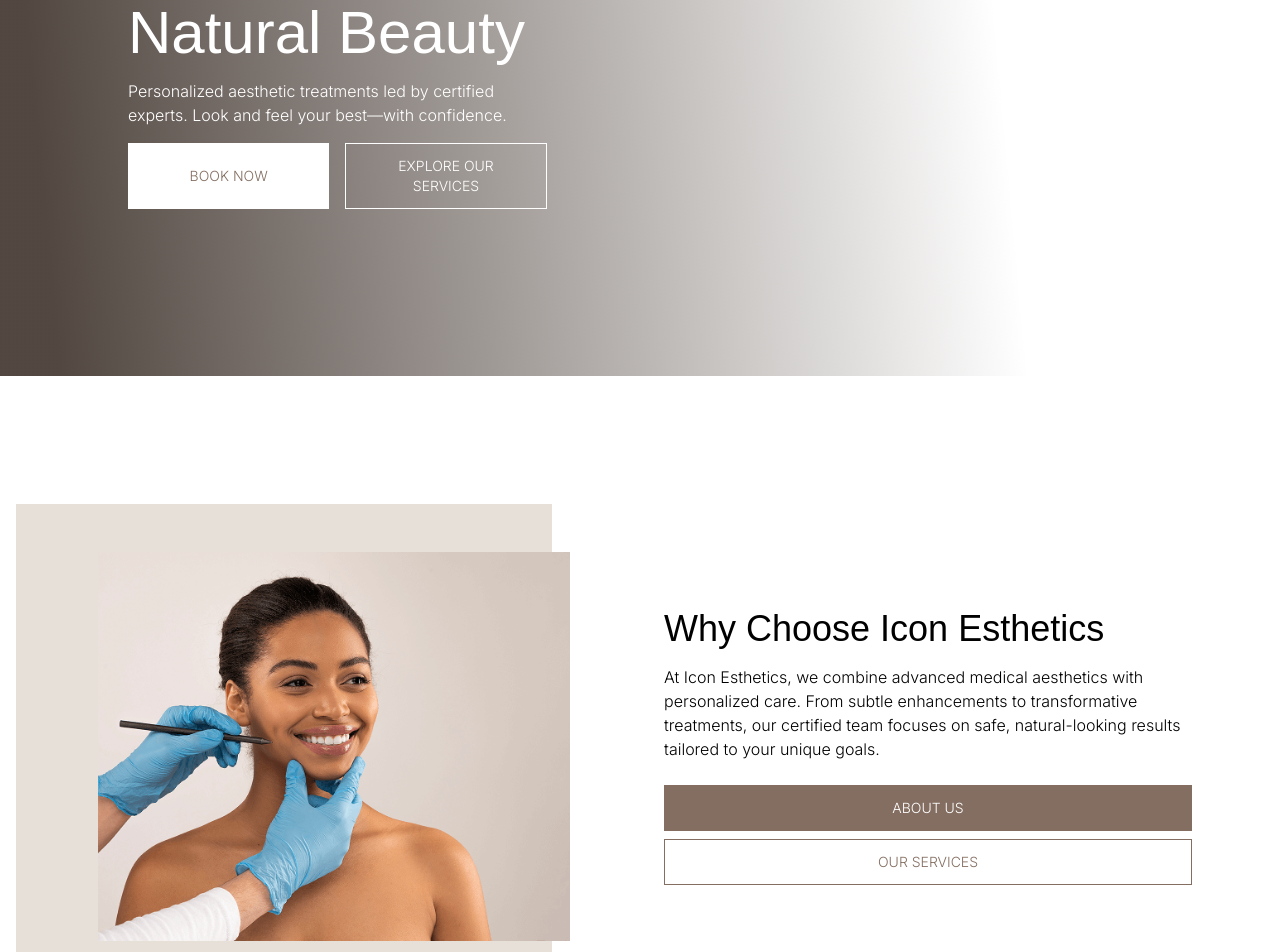
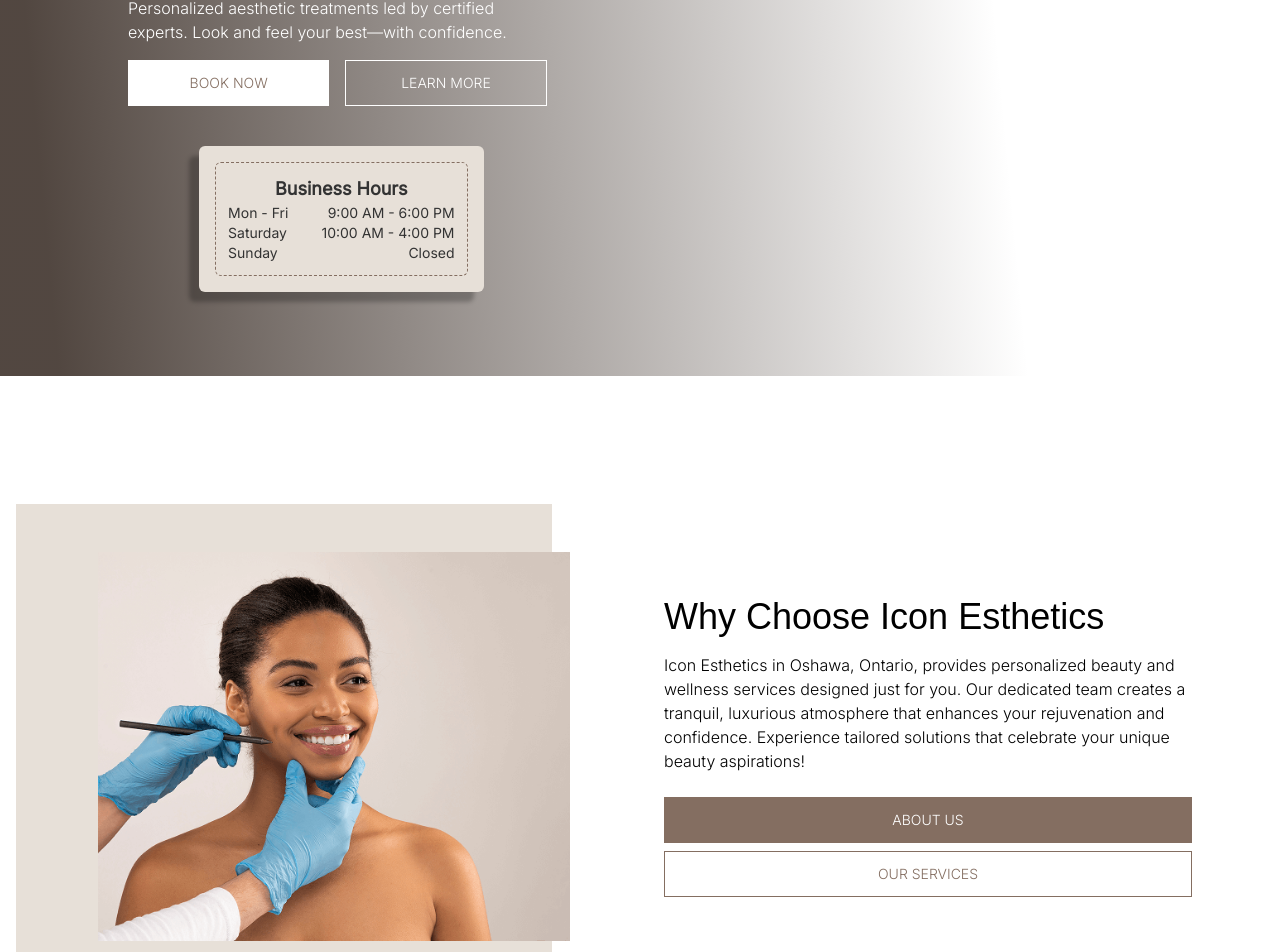
Before and after one commit to Yengzzkie/iconaesthetics, a Next.js app: page / in a window 1280 px wide. Shown: the part 424-1376 px from the top of the page. Built offline with nearby package versions, Linux system fonts and the light colour scheme; a web font is replaced by a local one.

Commit message:
added link to social media accounts in the Footer and navbar, added business hours card to hero, added links to CTA buttons, design adjustments

```diff
--- a/components/About/About.tsx
+++ b/components/About/About.tsx
@@ -1,3 +1,5 @@
+"use client";
+
 import Image from "next/image";
 import { Italiana, Inter } from "next/font/google";
 import PrimaryButton from "../ui/Button/Button";
@@ -7,7 +9,10 @@
 
 const About = () => {
   return (
-    <div id="about" className="relative flex flex-col lg:flex-row items-center justify-center gap-12 lg:gap-x-12 p-4 lg:py-32">
+    <div
+      id="about"
+      className="relative flex flex-col lg:flex-row items-center justify-center gap-12 lg:gap-x-12 p-4 lg:py-32"
+    >
       {/* IMAGE */}
       <div className="flex-1 relative flex justify-center">
         {/* background box */}
@@ -30,14 +35,26 @@
         </h1>
 
         <p className={`${inter.className}`}>
-          At Icon Esthetics, we combine advanced medical aesthetics with personalized care.
-          From subtle enhancements to transformative treatments, our certified team focuses on
-          safe, natural-looking results tailored to your unique goals.
+          Icon Esthetics in Oshawa, Ontario, provides personalized beauty and
+          wellness services designed just for you. Our dedicated team creates a
+          tranquil, luxurious atmosphere that enhances your rejuvenation and
+          confidence. Experience tailored solutions that celebrate your unique
+          beauty aspirations!
         </p>
 
         <div className="flex flex-col mt-2 w-full gap-2">
-          <PrimaryButton label="ABOUT US" variant="secondary" />
-          <PrimaryButton label="OUR SERVICES" variant="outlineDark" />
+          <PrimaryButton
+            label="ABOUT US"
+            variant="secondary"
+            onClick={() => {
+              window.open(
+                "https://www.vagaro.com/iconesthetics1",
+                "_blank",
+                "noopener,noreferrer",
+              );
+            }}
+          />
+          <PrimaryButton label="OUR SERVICES" variant="outlineDark" onClick={() => {window.open("https://www.vagaro.com/iconesthetics1/services", "_blank", "noopener,noreferrer")}} />
         </div>
       </div>
     </div>
--- a/components/Footer/Footer.tsx
+++ b/components/Footer/Footer.tsx
@@ -22,7 +22,7 @@
             {/* phone */}
             <div className="flex items-center gap-x-1.5 hover:-translate-y-0.5 transition-transform duration-200">
               <FaPhone className="h-3" />
-              <p><a href="tel:+15551234567">+1 (905) 579-8088</a></p>
+              <p><a href="tel:+19055798088">+1 (905) 579-8088</a></p>
             </div>
             {/* email */}
             <div className="flex items-center gap-x-1.5 hover:-translate-y-0.5 transition-transform duration-200">
@@ -40,21 +40,21 @@
           <InputField />
           <div className="flex flex-col gap-y-3 mt-4">
             <div className="flex items-center gap-x-1.5">
-              <p className="font-thin">Get the latest news & updates</p>
+              <p className="font-thin">Get the latest news & updates from our Social Media Channels</p>
             </div>
             <div className="flex items-center gap-x-4">
               {/* FACEBOOK */}
+              <a href="https://www.facebook.com/profile.php?id=61566849477081" target="_blank" rel="noopener noreferrer">
                 <div className="flex items-center gap-x-1.5 bg-[#594A41] p-3 hover:bg-white hover:text-(--secondary) transition-all duration-200">
                   <FaFacebook className="w-4 h-4" />
                 </div>
+              </a>
               {/* INSTAGRAM */}
+              <a href="https://www.instagram.com/esthetics.icon/" target="_blank" rel="noopener noreferrer">
                 <div className="flex items-center gap-x-1.5 bg-[#594A41] p-3 hover:bg-white hover:text-(--secondary) transition-all duration-200">
                   <FaInstagram className="w-4 h-4" />
                 </div>
-              {/* TIKTOK */}
-              <div className="flex items-center gap-x-1.5 bg-[#594A41] p-3 hover:bg-white hover:text-(--secondary) transition-all duration-200">
-                <FaTiktok className="w-4 h-4" />
-              </div>
+              </a>
             </div>
           </div>
         </div>
--- a/components/FrequentlyAskedQuestions/FrequentlyAskedQuestions.tsx
+++ b/components/FrequentlyAskedQuestions/FrequentlyAskedQuestions.tsx
@@ -24,7 +24,9 @@
             </p>
           </div>
 
-          <PrimaryButton label="GET IN TOUCH" variant="secondary" className="self-start mt-6 w-full lg:w-fit" />
+          <a href="tel:+19055798088" className="w-full lg:w-fit">
+            <PrimaryButton label="CALL US NOW" variant="secondary" className="self-start mt-6 w-full lg:w-fit" />
+          </a>
         </div>
 
         <div>
--- a/components/Hero/Hero.tsx
+++ b/components/Hero/Hero.tsx
@@ -28,8 +28,26 @@
         </p>
 
         <div className="flex flex-col lg:flex-row gap-2">
-          <PrimaryButton className="lg:w-full" label="BOOK NOW" variant="primary" />
-          <PrimaryButton className="lg:w-full" label="EXPLORE OUR SERVICES" variant="outline" />
+          <PrimaryButton className="lg:w-full" label="BOOK NOW" variant="primary" onClick={() => {window.open("https://www.vagaro.com/iconesthetics1/services", "_blank", "noopener,noreferrer")}} />
+          <PrimaryButton className="lg:w-full" label="LEARN MORE" variant="outline" onClick={() => {window.open("https://www.vagaro.com/iconesthetics1", "_blank", "noopener,noreferrer")}} />
+        </div>
+
+        <div className="bg-(--primary) text-(--accent) text-xs lg:text-sm w/full lg:w-2/3 mx-auto rounded-md mt-10 shadow-[-10px_10px_4px_rgba(0,0,0,0.25)] p-4">
+          <div className="border border-dashed border-(--secondary) rounded-md p-3">
+            <h1 className="text-lg font-semibold text-center">Business Hours</h1>
+            <div className="flex justify-between">
+              <span>Mon - Fri</span>
+              <span>9:00 AM - 6:00 PM</span>
+            </div>
+            <div className="flex justify-between">
+              <span>Saturday</span>
+              <span>10:00 AM - 4:00 PM</span>
+            </div>
+            <div className="flex justify-between">
+              <span>Sunday</span>
+              <span>Closed</span>
+            </div>
+          </div>
         </div>
       </div>
     </div>
--- a/components/NavigationBar/NavigationBar.tsx
+++ b/components/NavigationBar/NavigationBar.tsx
@@ -1,6 +1,6 @@
 "use client";
 
-import { FaInstagram, FaFacebook, FaTiktok, FaLocationDot, FaPhone, FaEnvelope } from "react-icons/fa6";
+import { FaInstagram, FaFacebook, FaLocationDot, FaPhone, FaEnvelope } from "react-icons/fa6";
 import Logo from "@/components/ui/Logo/Logo";
 
 const NavigationBar = () => {
@@ -34,9 +34,12 @@
           </div>
           {/* social media icons */}
           <div className="flex items-center ml-auto text-[14px] gap-x-8">
-            <FaInstagram className="text-(--secondary) h-6 cursor-pointer" />
-            <FaFacebook className="text-(--secondary) h-6 cursor-pointer" />
-            <FaTiktok className="text-(--secondary) h-6 cursor-pointer" />
+            <a href="https://www.facebook.com/profile.php?id=61566849477081" target="_blank" rel="noopener noreferrer">
+              <FaFacebook className="text-(--secondary) h-6 cursor-pointer" />
+            </a>
+            <a href="https://www.instagram.com/esthetics.icon" target="_blank" rel="noopener noreferrer">
+              <FaInstagram className="text-(--secondary) h-6 cursor-pointer" />
+            </a>
           </div>
         </div>
       </div>
@@ -50,9 +53,11 @@
           <button className="text-(--secondary) text-xs lg:text-sm border-[0.5px] border-(--secondary) hover:bg-(--secondary) hover:text-white transition-all duration-200 px-2 lg:px-4 py-1 lg:py-3 cursor-pointer">
             <a href="tel:+19055798088">+1 (905) 579-8088</a>
           </button>
-          <button className="bg-(--secondary) text-xs lg:text-sm text-white border-(--secondary) hover:bg-white hover:text-(--secondary) transition-all duration-200 border px-2 lg:px-4 py-1 lg:py-3 w-full lg:w-fit cursor-pointer">
-            Book Now
-          </button>
+          <a href="https://www.vagaro.com/iconesthetics1/services" target="_blank" rel="noopener noreferrer" className="w-full lg:w-fit">
+            <button className="bg-(--secondary) text-xs lg:text-sm text-white border-(--secondary) hover:bg-white hover:text-(--secondary) transition-all duration-200 border px-2 lg:px-4 py-1 lg:py-3 w-full lg:w-fit cursor-pointer">
+              Book Now
+            </button>
+          </a>
         </div>
       </div>
 
```
Also changed, not shown: components/Pricing/Pricing.tsx (+7 -7 lines). Lines whose indentation alone changed are shown as unchanged.
